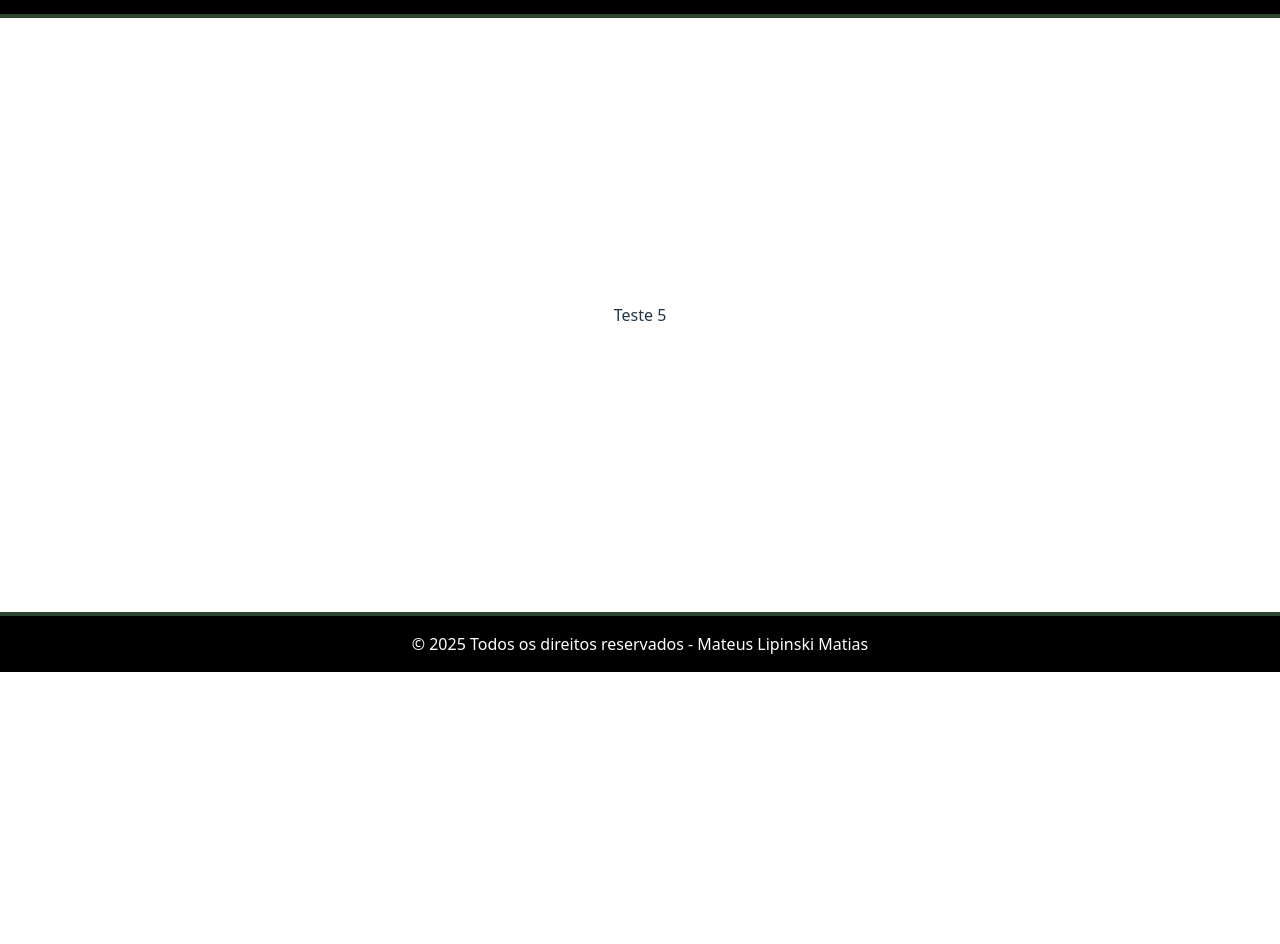
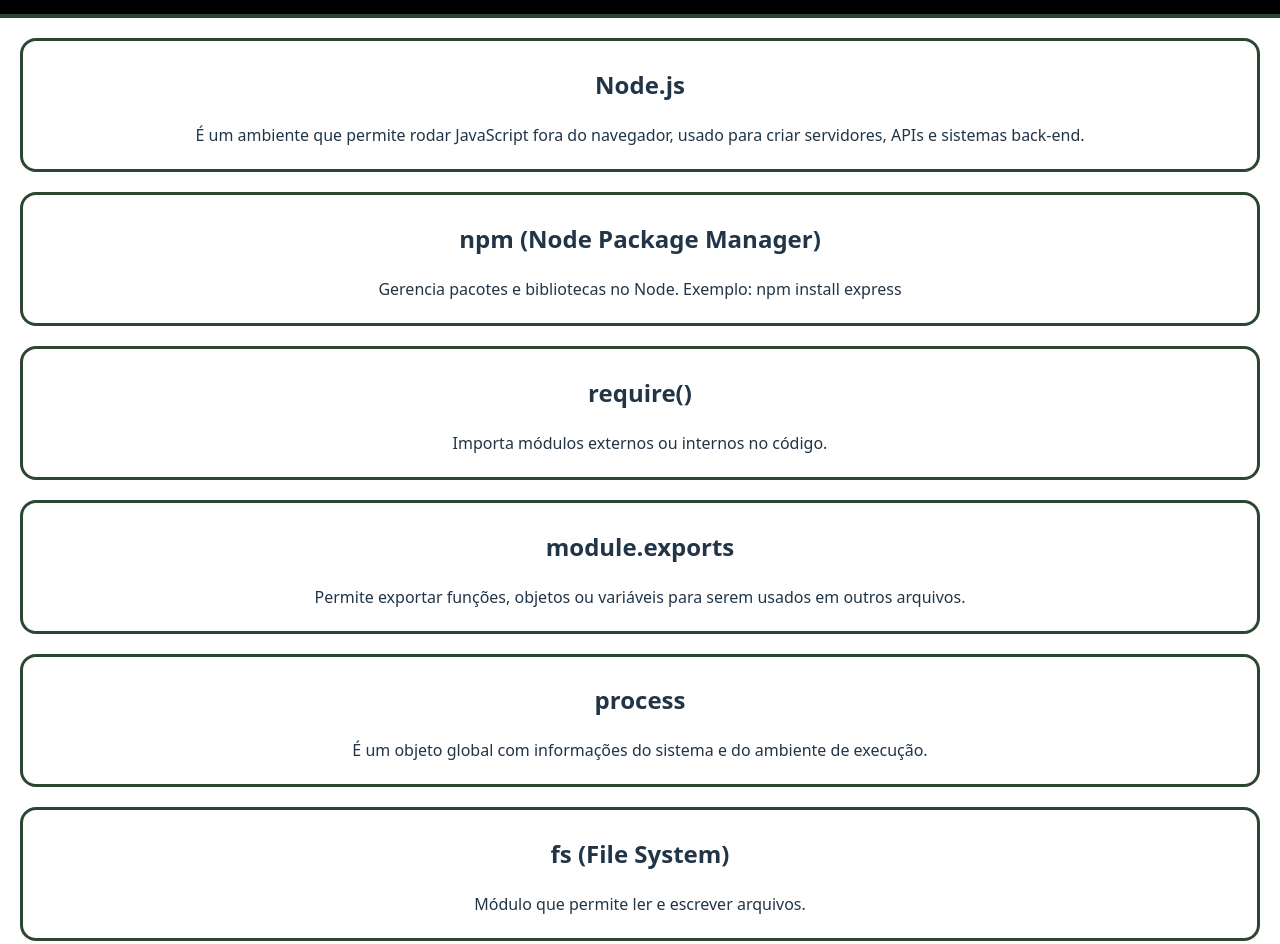
Before and after one commit to Mateus-Lipinski/WebSite-Explicativo-2025, a React (Vite) app: page /nodejs in a window 1280 px wide. Shown: the part 128-1072 px from the top of the page. Before the commit the page ends 800 px from the top, so only its background shows below. Built offline with nearby package versions, Linux system fonts and the light colour scheme.

Commit message:
change/page-nodejs

```diff
--- a/src/pages/Nodejs/index.jsx
+++ b/src/pages/Nodejs/index.jsx
@@ -3,9 +3,102 @@ import './style.css'
 function Nodejs() {
 
     return (
-        <>
-            Teste 5
-        </>
+        <main>
+            <div class="conteudoCartao">
+                <h2>Node.js</h2>
+                <p>É um ambiente que permite rodar JavaScript fora do navegador, usado para criar servidores, APIs e sistemas back-end.</p>
+            </div>
+
+            <div class="conteudoCartao">
+                <h2>npm (Node Package Manager)</h2>
+                <p>Gerencia pacotes e bibliotecas no Node. Exemplo: npm install express</p>
+            </div>
+
+            <div class="conteudoCartao">
+                <h2>require()</h2>
+                <p>Importa módulos externos ou internos no código.</p>
+            </div>
+
+            <div class="conteudoCartao">
+                <h2>module.exports</h2>
+                <p>Permite exportar funções, objetos ou variáveis para serem usados em outros arquivos.</p>
+            </div>
+
+            <div class="conteudoCartao">
+                <h2>process</h2>
+                <p>É um objeto global com informações do sistema e do ambiente de execução.</p>
+            </div>
+
+            <div class="conteudoCartao">
+                <h2>fs (File System)</h2>
+                <p>Módulo que permite ler e escrever arquivos.</p>
+            </div>
+
+            <div class="conteudoCartao">
+                <h2>path</h2>
+                <p>Ajuda a trabalhar com caminhos de arquivos e diretórios.</p>
+            </div>
+
+            <div class="conteudoCartao">
+                <h2>http</h2>
+                <p>Módulo nativo usado para criar servidores.</p>
+            </div>
+
+            <div class="conteudoCartao">
+                <h2>Express.js</h2>
+                <p>Framework popular para criar servidores e APIs com Node.js.</p>
+            </div>
+
+            <div class="conteudoCartao">
+                <h2>JSON no Node</h2>
+                <p>Usado para trocar dados entre cliente e servidor.</p>
+            </div>
+
+            <div class="conteudoCartao">
+                <h2>nodemon</h2>
+                <p>Ferramenta que reinicia automaticamente o servidor quando o código é alterado.</p>
+            </div>
+
+            <div class="conteudoCartao">
+                <h2>dotenv</h2>
+                <p>Biblioteca para guardar variáveis secretas em um arquivo .env.</p>
+            </div>
+
+            <div class="conteudoCartao">
+                <h2>async / await</h2>
+                <p>Usado para lidar com operações assíncronas de forma mais simples.</p>
+            </div>
+
+            <div class="conteudoCartao">
+                <h2>Promessas (Promise)</h2>
+                <p>Representa algo que será resolvido no futuro.</p>
+            </div>
+
+            <div class="conteudoCartao">
+                <h2>try / catch</h2>
+                <p>Captura erros durante a execução do código.</p>
+            </div>
+
+            <div class="conteudoCartao">
+                <h2>Middleware</h2>
+                <p>Função que é executada entre a requisição e a resposta no Express.</p>
+            </div>
+
+            <div class="conteudoCartao">
+                <h2>package.json</h2>
+                <p>Arquivo que guarda informações do projeto e suas dependências. Criado com 'npm init'.</p>
+            </div>
+
+            <div class="conteudoCartao">
+                <h2>import / export (ES Modules)</h2>
+                <p>Nova forma de importar e exportar no Node.</p>
+            </div>
+
+            <div class="conteudoCartao">
+                <h2>API REST</h2>
+                <p>Conjunto de rotas que permitem comunicação entre sistemas.</p>
+            </div>
+        </main>
     )
 }
 
--- a/src/pages/Nodejs/style.css
+++ b/src/pages/Nodejs/style.css
@@ -0,0 +1,15 @@
+.conteudoCartao {
+    border: 3px solid #2c4632;
+    border-radius: 16px;
+    padding: 6px;
+    margin: 20px;
+    padding-left: 20px;
+    padding-right: 20px;
+    transition: 0.2s;
+}
+
+.conteudoCartao:hover {
+    scale: 101%;
+    background-image: url('https://i.pinimg.com/originals/0c/64/9a/0c649a17ec1e5f5ca340248b4ef4e4be.gif');
+    background-size: 200px;
+}
```
